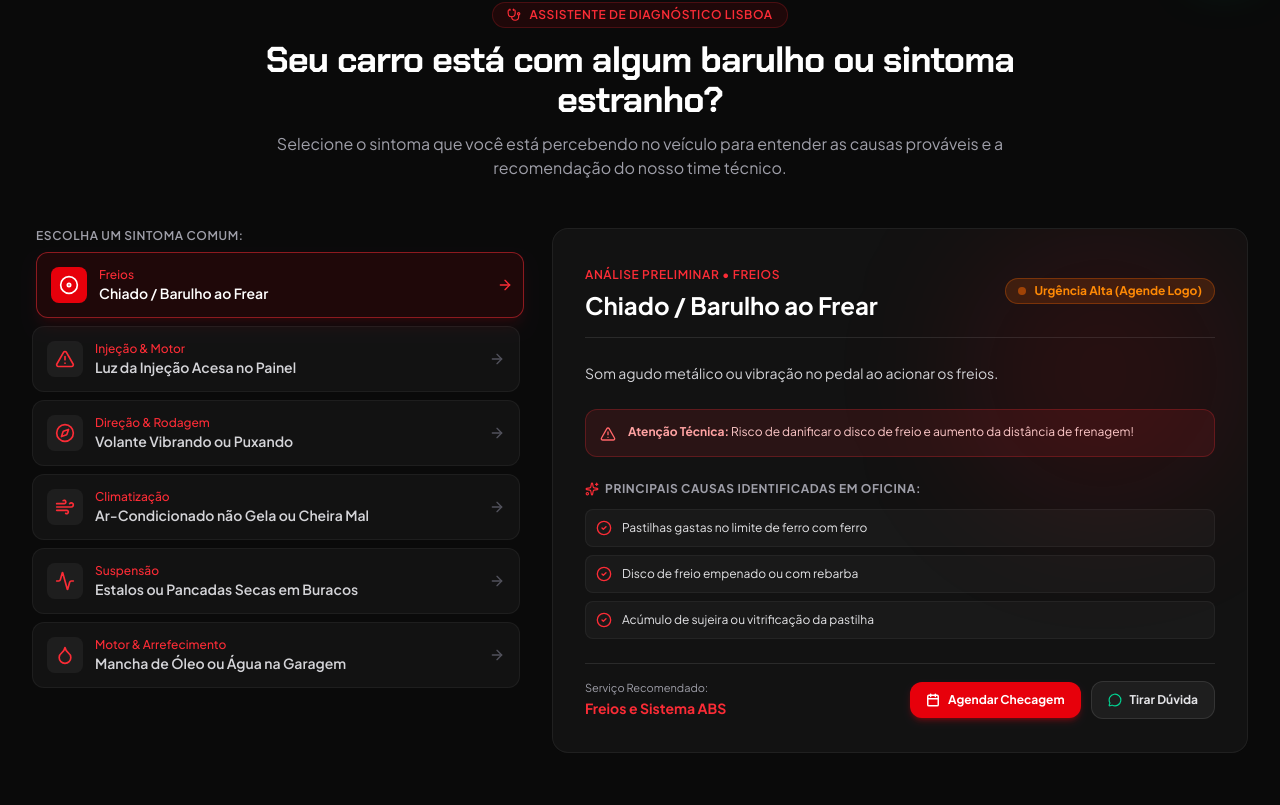
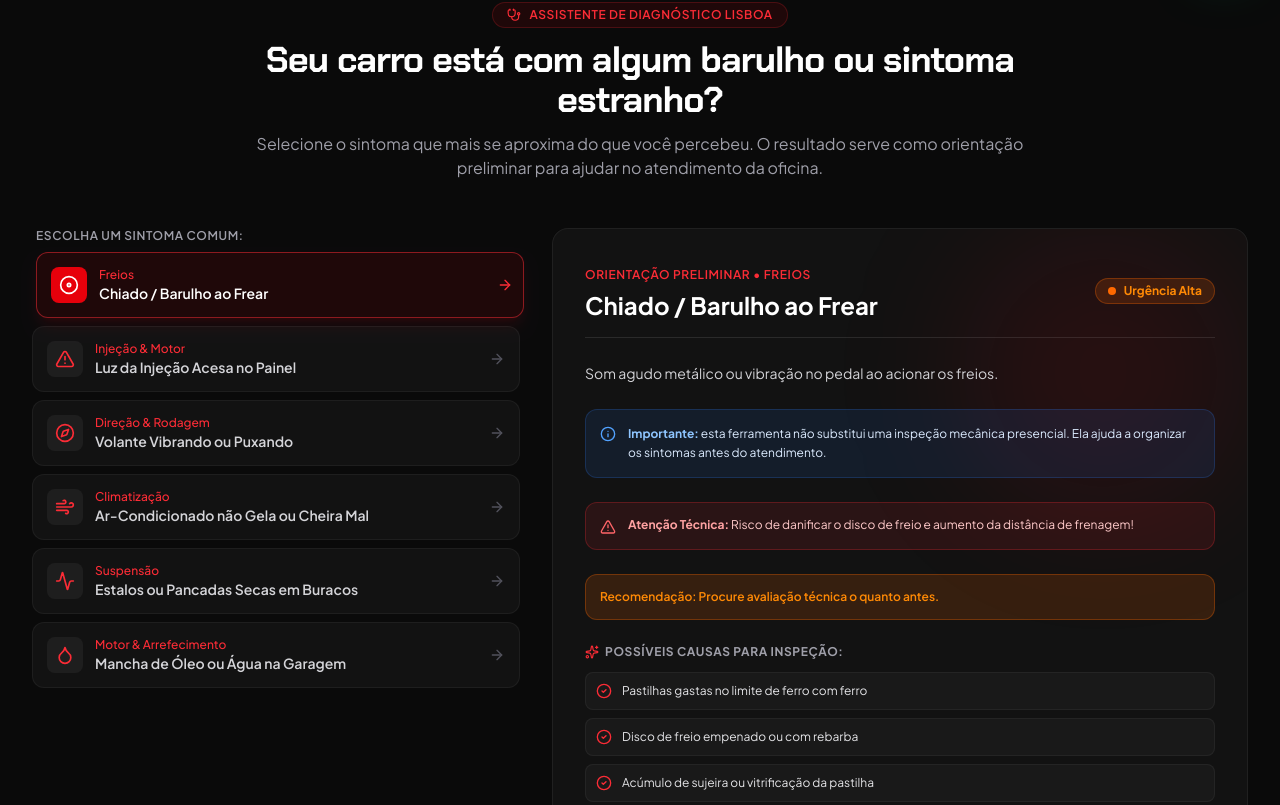
Before and after one commit to glaydsonaraujo25-cloud/Oficina, a React (Vite) app: page / in a window 1280 px wide. Shown: the part 815-1620 px from the top of the page. Built offline with nearby package versions, Linux system fonts and the light colour scheme.

Commit message:
Clarify diagnostic tool safety and conversion flow

```diff
--- a/src/components/InteractiveDiagnosticTool.tsx
+++ b/src/components/InteractiveDiagnosticTool.tsx
@@ -12,7 +12,8 @@ import {
   ArrowRight,
   MessageCircle,
   Calendar,
-  Sparkles
+  Sparkles,
+  Info,
 } from 'lucide-react';
 import { diagnosticSymptomsData, companyInfo } from '../data/mockData';
 import { DiagnosticSymptom } from '../types';
@@ -22,7 +23,7 @@ interface InteractiveDiagnosticToolProps {
 }
 
 export const InteractiveDiagnosticTool: React.FC<InteractiveDiagnosticToolProps> = ({
-  onSelectServiceForQuote
+  onSelectServiceForQuote,
 }) => {
   const [selectedSymptom, setSelectedSymptom] = useState<DiagnosticSymptom>(diagnosticSymptomsData[0]);
 
@@ -31,25 +32,29 @@ export const InteractiveDiagnosticTool: React.FC<InteractiveDiagnosticToolProps>
       case 'imediata':
         return {
           bg: 'bg-red-500/15 text-red-400 border-red-500/30',
-          label: 'Urgência Imediata (Não Rode)',
+          label: 'Urgência Imediata',
+          helper: 'Evite rodar com o veículo até uma avaliação técnica.',
           dot: 'bg-red-500',
         };
       case 'alta':
         return {
           bg: 'bg-orange-500/15 text-orange-400 border-orange-500/30',
-          label: 'Urgência Alta (Agende Logo)',
+          label: 'Urgência Alta',
+          helper: 'Procure avaliação técnica o quanto antes.',
           dot: 'bg-orange-500',
         };
       case 'media':
         return {
           bg: 'bg-amber-500/15 text-amber-400 border-amber-500/30',
           label: 'Urgência Moderada',
+          helper: 'Agende uma inspeção para evitar evolução do problema.',
           dot: 'bg-amber-400',
         };
       default:
         return {
           bg: 'bg-blue-500/15 text-blue-400 border-blue-500/30',
-          label: 'Conforto & Prevenção',
+          label: 'Prevenção / Conforto',
+          helper: 'Pode ser avaliado em uma revisão programada.',
           dot: 'bg-blue-400',
         };
     }
@@ -69,9 +74,14 @@ export const InteractiveDiagnosticTool: React.FC<InteractiveDiagnosticToolProps>
 
   const handleWhatsAppDiagnostic = () => {
     const text = encodeURIComponent(
-      `Olá! Estive usando o auto-diagnóstico do site da Lisboa Centro Automotivo. Meu carro está apresentando o sintoma: "${selectedSymptom.label}". Gostaria de agendar uma avaliação técnica.`
+      `Olá! Usei o assistente de diagnóstico do site da Lisboa Centro Automotivo.\n\nSintoma selecionado: ${selectedSymptom.label}\nCategoria: ${selectedSymptom.category}\nUrgência indicada pelo site: ${getUrgencyBadge(selectedSymptom.urgency).label}\nServiço recomendado: ${selectedSymptom.recommendedService}\n\nGostaria de agendar uma avaliação técnica do veículo.`,
     );
-    window.open(`https://wa.me/${companyInfo.whatsapp}?text=${text}`, '_blank', 'noopener,noreferrer');
+
+    window.open(
+      `https://wa.me/${companyInfo.whatsapp}?text=${text}`,
+      '_blank',
+      'noopener,noreferrer',
+    );
   };
 
   const urgencyInfo = getUrgencyBadge(selectedSymptom.urgency);
@@ -79,8 +89,6 @@ export const InteractiveDiagnosticTool: React.FC<InteractiveDiagnosticToolProps>
   return (
     <section id="diagnostico" className="py-16 sm:py-20 bg-[#0A0A0A] border-y border-white/5 relative">
       <div className="max-w-7xl mx-auto px-4 sm:px-6 lg:px-8">
-
-        {/* Header */}
         <div className="text-center max-w-3xl mx-auto mb-12 space-y-3">
           <div className="inline-flex items-center gap-2 px-3.5 py-1 rounded-full bg-red-600/10 border border-red-500/20 text-red-500 text-xs font-semibold uppercase tracking-wider">
             <Stethoscope className="w-3.5 h-3.5" />
@@ -90,14 +98,11 @@ export const InteractiveDiagnosticTool: React.FC<InteractiveDiagnosticToolProps>
             Seu carro está com algum barulho ou sintoma estranho?
           </h2>
           <p className="text-zinc-400 text-sm sm:text-base">
-            Selecione o sintoma que você está percebendo no veículo para entender as causas prováveis e a recomendação do nosso time técnico.
+            Selecione o sintoma que mais se aproxima do que você percebeu. O resultado serve como orientação preliminar para ajudar no atendimento da oficina.
           </p>
         </div>
 
-        {/* Diagnostic Interactive Grid */}
         <div className="grid lg:grid-cols-12 gap-8 items-start">
-
-          {/* Left: Symptoms Selector List */}
           <div className="lg:col-span-5 space-y-2.5">
             <p className="text-xs font-semibold text-zinc-400 uppercase tracking-wider mb-2 px-1">
               Escolha um sintoma comum:
@@ -109,6 +114,8 @@ export const InteractiveDiagnosticTool: React.FC<InteractiveDiagnosticToolProps>
                 return (
                   <button
                     key={symptom.id}
+                    type="button"
+                    aria-pressed={isSelected}
                     onClick={() => setSelectedSymptom(symptom)}
                     className={`w-full flex items-center justify-between p-3.5 rounded-xl border text-left transition-all duration-200 ${
                       isSelected
@@ -117,9 +124,7 @@ export const InteractiveDiagnosticTool: React.FC<InteractiveDiagnosticToolProps>
                     }`}
                   >
                     <div className="flex items-center gap-3">
-                      <div className={`w-9 h-9 rounded-lg flex items-center justify-center ${
-                        isSelected ? 'bg-red-600 text-white font-bold' : 'bg-white/5 text-red-500'
-                      }`}>
+                      <div className={`w-9 h-9 rounded-lg flex items-center justify-center ${isSelected ? 'bg-red-600 text-white font-bold' : 'bg-white/5 text-red-500'}`}>
                         {renderIcon(symptom.iconName)}
                       </div>
                       <div>
@@ -127,7 +132,6 @@ export const InteractiveDiagnosticTool: React.FC<InteractiveDiagnosticToolProps>
                         <div className="text-sm font-semibold">{symptom.label}</div>
                       </div>
                     </div>
-
                     <ArrowRight className={`w-4 h-4 transition-transform ${isSelected ? 'text-red-500 translate-x-1' : 'text-zinc-600'}`} />
                   </button>
                 );
@@ -135,57 +139,55 @@ export const InteractiveDiagnosticTool: React.FC<InteractiveDiagnosticToolProps>
             </div>
           </div>
 
-          {/* Right: Diagnostic Result Card */}
           <div className="lg:col-span-7">
             <div className="glass-panel rounded-2xl p-6 sm:p-8 border border-white/10 relative overflow-hidden">
-
-              {/* Background gradient accent */}
               <div className="absolute top-0 right-0 w-72 h-72 bg-red-600/10 rounded-full blur-3xl pointer-events-none" />
 
               <div className="relative space-y-6">
-
-                {/* Top Badge and Category */}
                 <div className="flex flex-wrap items-center justify-between gap-3 pb-4 border-b border-white/10">
                   <div>
                     <span className="text-xs font-semibold uppercase tracking-wider text-red-500">
-                      Análise Preliminar • {selectedSymptom.category}
+                      Orientação Preliminar • {selectedSymptom.category}
                     </span>
-                    <h3 className="text-xl sm:text-2xl font-bold text-white mt-1">
-                      {selectedSymptom.label}
-                    </h3>
+                    <h3 className="text-xl sm:text-2xl font-bold text-white mt-1">{selectedSymptom.label}</h3>
                   </div>
 
                   <div className={`inline-flex items-center gap-2 px-3 py-1 rounded-full text-xs font-bold border ${urgencyInfo.bg}`}>
-                    <span className={`w-2 h-2 rounded-full ${urgencyInfo.dot} animate-pulse`} />
+                    <span className={`w-2 h-2 rounded-full ${urgencyInfo.dot}`} />
                     <span>{urgencyInfo.label}</span>
                   </div>
                 </div>
 
-                {/* Description */}
                 <div className="text-sm text-zinc-300 leading-relaxed">
                   <p>{selectedSymptom.description}</p>
                 </div>
 
-                {/* Warning box if exists */}
+                <div className="flex items-start gap-3 p-3.5 rounded-xl bg-blue-500/10 border border-blue-500/20 text-blue-100 text-xs leading-relaxed">
+                  <Info className="w-4 h-4 text-blue-400 flex-shrink-0 mt-0.5" />
+                  <span>
+                    <strong className="text-blue-300">Importante:</strong> esta ferramenta não substitui uma inspeção mecânica presencial. Ela ajuda a organizar os sintomas antes do atendimento.
+                  </span>
+                </div>
+
                 {selectedSymptom.warningAlert && (
                   <div className="flex items-start gap-3 p-3.5 rounded-xl bg-red-500/10 border border-red-500/25 text-red-200 text-xs">
                     <AlertTriangle className="w-4 h-4 text-red-400 flex-shrink-0 mt-0.5" />
-                    <span>
-                      <strong className="text-red-300">Atenção Técnica:</strong> {selectedSymptom.warningAlert}
-                    </span>
+                    <span><strong className="text-red-300">Atenção Técnica:</strong> {selectedSymptom.warningAlert}</span>
                   </div>
                 )}
 
-                {/* Possible Causes List */}
+                <div className={`p-3.5 rounded-xl border ${urgencyInfo.bg}`}>
+                  <p className="text-xs font-semibold">Recomendação: {urgencyInfo.helper}</p>
+                </div>
+
                 <div className="space-y-3">
                   <h4 className="text-xs font-bold uppercase tracking-wider text-zinc-400 flex items-center gap-1.5">
                     <Sparkles className="w-3.5 h-3.5 text-red-500" />
-                    <span>Principais Causas Identificadas em Oficina:</span>
+                    <span>Possíveis causas para inspeção:</span>
                   </h4>
-
-                  <div className="grid sm:grid-cols-1 gap-2">
+                  <div className="grid gap-2">
                     {selectedSymptom.possibleCauses.map((cause, idx) => (
-                      <div key={idx} className="flex items-center gap-2.5 p-2.5 rounded-lg bg-white/[0.03] border border-white/5 text-xs text-zinc-200">
+                      <div key={`${selectedSymptom.id}-${idx}`} className="flex items-center gap-2.5 p-2.5 rounded-lg bg-white/[0.03] border border-white/5 text-xs text-zinc-200">
                         <CheckCircle2 className="w-4 h-4 text-red-500 flex-shrink-0" />
                         <span>{cause}</span>
                       </div>
@@ -193,41 +195,36 @@ export const InteractiveDiagnosticTool: React.FC<InteractiveDiagnosticToolProps>
                   </div>
                 </div>
 
-                {/* Recommendation & Action Box */}
                 <div className="pt-4 border-t border-white/10 flex flex-col sm:flex-row items-stretch sm:items-center justify-between gap-4">
                   <div>
-                    <span className="text-[11px] text-zinc-400 block">Serviço Recomendado:</span>
-                    <span className="text-sm font-bold text-red-500">
-                      {selectedSymptom.recommendedService}
-                    </span>
+                    <span className="text-[11px] text-zinc-400 block">Serviço recomendado para avaliação:</span>
+                    <span className="text-sm font-bold text-red-500">{selectedSymptom.recommendedService}</span>
                   </div>
 
-                  <div className="flex items-center gap-2.5">
+                  <div className="flex flex-col sm:flex-row items-stretch gap-2.5">
                     <button
+                      type="button"
                       onClick={() => onSelectServiceForQuote(selectedSymptom.recommendedService, selectedSymptom.label)}
-                      className="flex-1 sm:flex-none inline-flex items-center justify-center gap-2 px-4 py-2.5 rounded-xl bg-red-600 hover:bg-red-700 text-white text-xs font-bold shadow-md shadow-red-600/30 transition-all hover:scale-[1.02]"
+                      className="inline-flex items-center justify-center gap-2 px-4 py-2.5 rounded-xl bg-red-600 hover:bg-red-700 text-white text-xs font-bold shadow-md shadow-red-600/30 transition-all hover:scale-[1.02]"
                     >
                       <Calendar className="w-3.5 h-3.5 stroke-[2.5]" />
-                      <span>Agendar Checagem</span>
+                      <span>Solicitar avaliação</span>
                     </button>
 
                     <button
+                      type="button"
                       onClick={handleWhatsAppDiagnostic}
-                      className="flex-1 sm:flex-none inline-flex items-center justify-center gap-2 px-4 py-2.5 rounded-xl bg-white/5 hover:bg-white/10 text-zinc-200 border border-white/10 text-xs font-bold transition-all"
+                      className="inline-flex items-center justify-center gap-2 px-4 py-2.5 rounded-xl bg-white/5 hover:bg-white/10 text-zinc-200 border border-white/10 text-xs font-bold transition-all"
                     >
                       <MessageCircle className="w-3.5 h-3.5 text-emerald-400" />
-                      <span>Tirar Dúvida</span>
+                      <span>Enviar sintoma no WhatsApp</span>
                     </button>
                   </div>
                 </div>
-
               </div>
-
             </div>
           </div>
-
         </div>
-
       </div>
     </section>
   );
```
